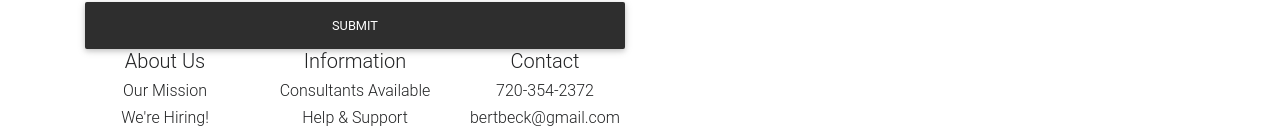
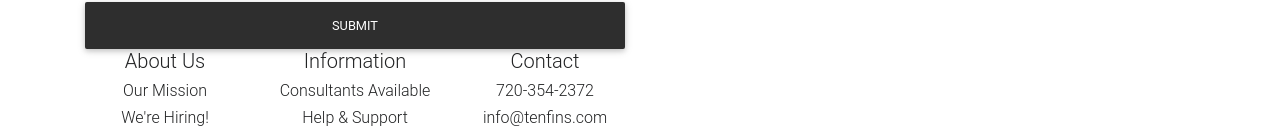
Before and after one commit to bertbeck/chinatrading, a React (Create React App) app in the folder react-test/: page / in a window 1280 px wide. Shown: the part 4079-4219 px from the top of the page. Built offline with nearby package versions, Linux system fonts and the light colour scheme.

Commit message:
master: update email

```diff
--- a/react-test/src/App.js
+++ b/react-test/src/App.js
@@ -309,7 +309,7 @@ class App extends Component {
                   <address>
                     <strong> <h5>Contact</h5></strong>
                     <h6>720-354-2372</h6>
-                    <h6>bertbeck@gmail.com</h6>
+                    <h6>info@tenfins.com</h6>
                   </address>
                 </div>
               </div>
```
